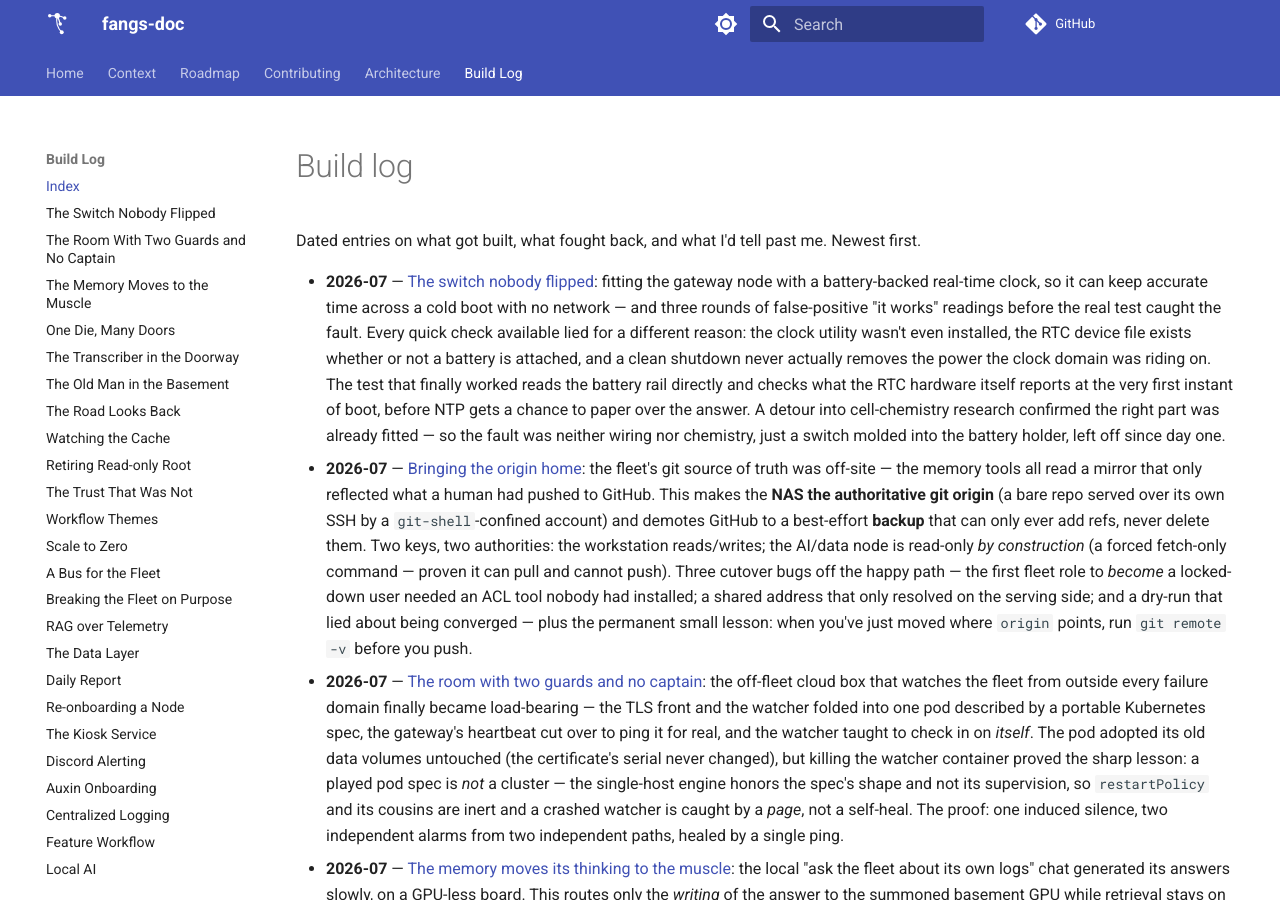
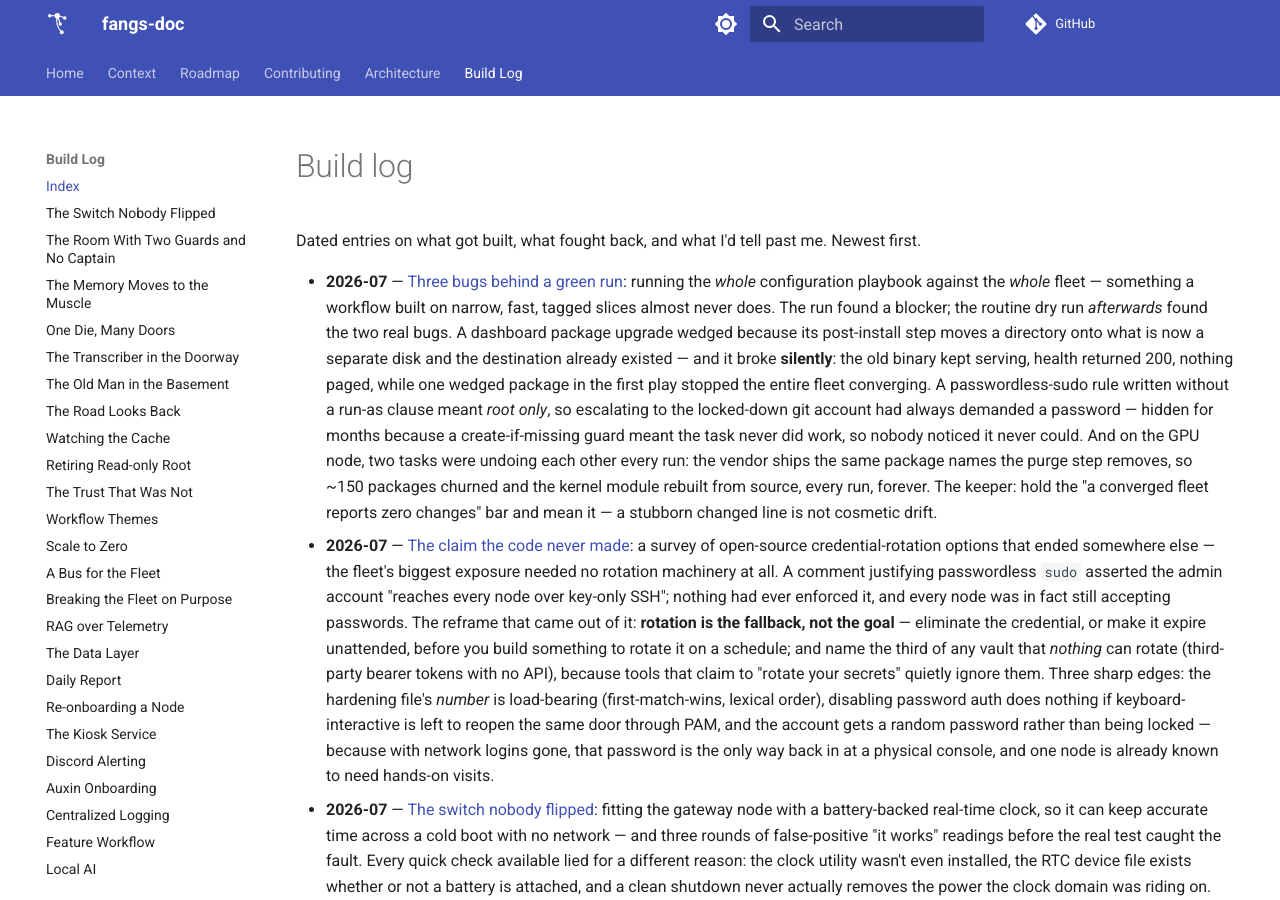
Before and after one commit to Caleb-Wrobel/fangs-doc, an MkDocs documentation site: the page built from docs/log/README.md, in a window 1280 px wide and 900 px high. Built offline with MkDocs 1.6.1 and Material for MkDocs 9.7.7, drawn with Linux system fonts in a browser that asks for light colours; comment, search, counter and statistics services are not loaded.

Commit message:
the run came back green / three bugs waited underneath / now the log says so
Two build-log entries for the 2026-07 credential and convergence work.

"The claim the code never made" covers the key-only SSH change: a comment
justifying passwordless sudo asserted the admin account reached every node over
keys alone, and nothing had ever enforced it. It also carries the reframe that
came out of surveying rotation tooling — rotation is the fallback, not the goal,
and a third of any real vault is third-party tokens that nothing can rotate.

"Three bugs behind a green run" covers running the whole playbook against the
whole fleet: one blocker, then two bugs found by the routine dry run afterwards,
two of which had been live for an unknown span while every runtime signal
reported healthy.

Both entries describe finished work. Node names stay functional, no addresses,
no credentials, no private-repo paths.

```diff
--- a/docs/log/README.md
+++ b/docs/log/README.md
@@ -3,6 +3,32 @@
 Dated entries on what got built, what fought back, and what I'd tell past me.
 Newest first.
 
+- **2026-07** — [Three bugs behind a green run](2026-07-convergence-audit.md): running the
+  *whole* configuration playbook against the *whole* fleet — something a workflow built on narrow,
+  fast, tagged slices almost never does. The run found a blocker; the routine dry run *afterwards*
+  found the two real bugs. A dashboard package upgrade wedged because its post-install step moves a
+  directory onto what is now a separate disk and the destination already existed — and it broke
+  **silently**: the old binary kept serving, health returned 200, nothing paged, while one wedged
+  package in the first play stopped the entire fleet converging. A passwordless-sudo rule written
+  without a run-as clause meant *root only*, so escalating to the locked-down git account had always
+  demanded a password — hidden for months because a create-if-missing guard meant the task never did
+  work, so nobody noticed it never could. And on the GPU node, two tasks were undoing each other every
+  run: the vendor ships the same package names the purge step removes, so ~150 packages churned and
+  the kernel module rebuilt from source, every run, forever. The keeper: hold the "a converged fleet
+  reports zero changes" bar and mean it — a stubborn changed line is not cosmetic drift.
+- **2026-07** — [The claim the code never made](2026-07-key-only-ssh.md): a survey of open-source
+  credential-rotation options that ended somewhere else — the fleet's biggest exposure needed no
+  rotation machinery at all. A comment justifying passwordless `sudo` asserted the admin account
+  "reaches every node over key-only SSH"; nothing had ever enforced it, and every node was in fact
+  still accepting passwords. The reframe that came out of it: **rotation is the fallback, not the
+  goal** — eliminate the credential, or make it expire unattended, before you build something to
+  rotate it on a schedule; and name the third of any vault that *nothing* can rotate (third-party
+  bearer tokens with no API), because tools that claim to "rotate your secrets" quietly ignore them.
+  Three sharp edges: the hardening file's *number* is load-bearing (first-match-wins, lexical order),
+  disabling password auth does nothing if keyboard-interactive is left to reopen the same door through
+  PAM, and the account gets a random password rather than being locked — because with network logins
+  gone, that password is the only way back in at a physical console, and one node is already known to
+  need hands-on visits.
 - **2026-07** — [The switch nobody flipped](2026-07-gateway-rtc.md): fitting the gateway node
   with a battery-backed real-time clock, so it can keep accurate time across a cold boot with no
   network — and three rounds of false-positive "it works" readings before the real test caught the
```
Also changed, not shown: docs/log/2026-07-convergence-audit.md (added, +115 -0 lines), docs/log/2026-07-key-only-ssh.md (added, +162 -0 lines), docs/roadmap.md (+13 -0 lines).
